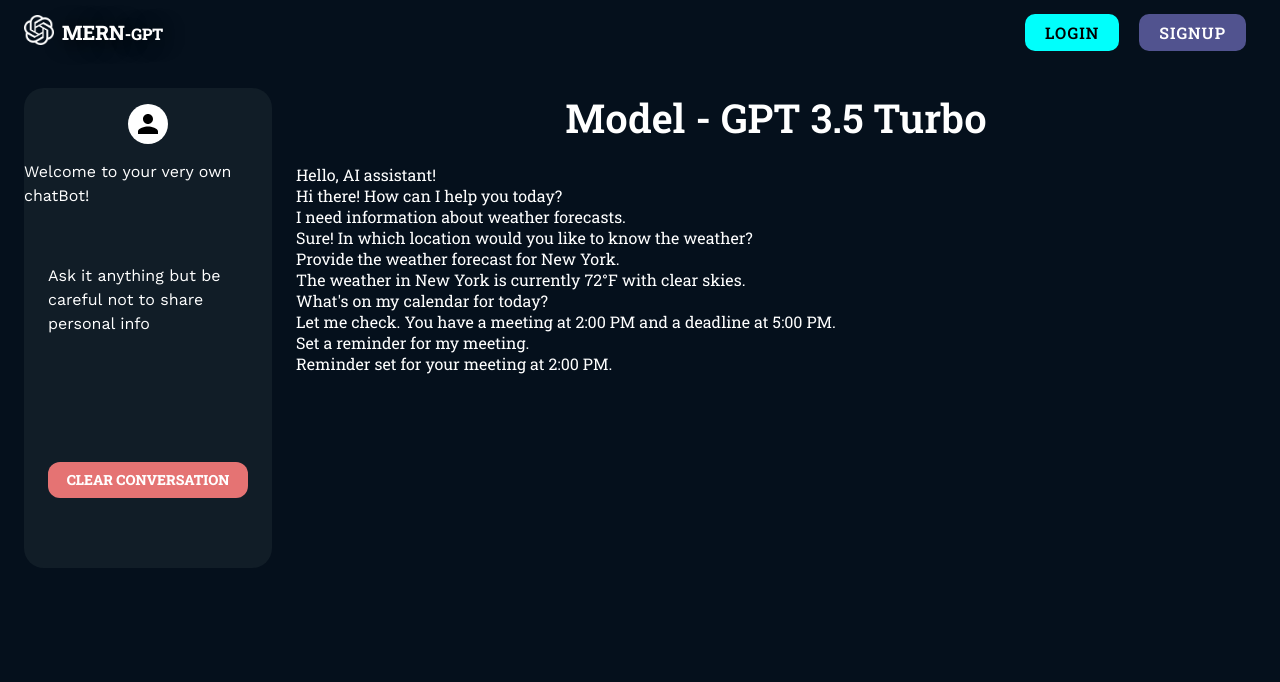
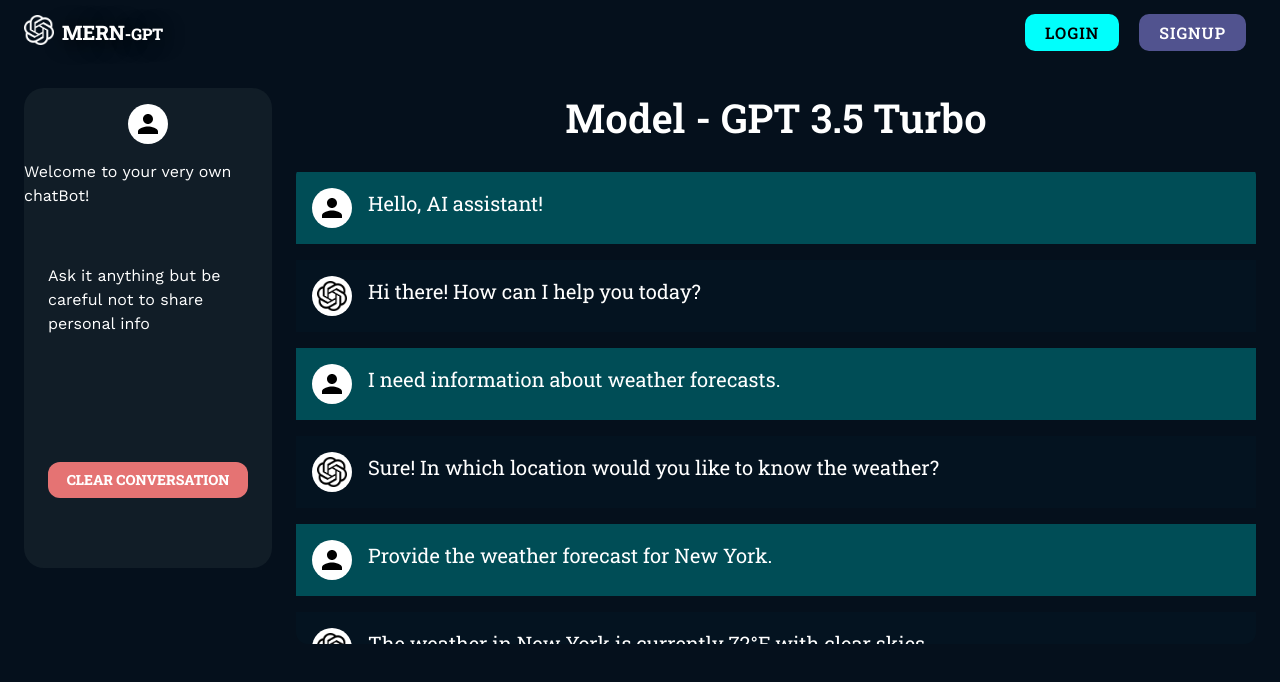
Before and after one commit to ctelfair20/ChatGPT_Clone, a React (Vite) app in the folder Frontend/: page /chats in a window 1280 px wide. Shown: the top 682 px of the page. Built offline with nearby package versions, Linux system fonts and the light colour scheme; no server answers.

Commit message:
create chatItem comp

```diff
--- /dev/null
+++ b/Frontend/src/components/chat/ChatItem.tsx
@@ -0,0 +1,30 @@
+import { Avatar, Box, Typography } from "@mui/material"
+import { useAuthContext } from "../../context/AuthContext"
+
+const ChatItem = ({ role, content }: { role: "user" | "assistant", content: string }) => {
+  const auth = useAuthContext();
+
+  return (
+    role === "assistant" ? (
+      <Box sx={{ display: "flex", p: 2, my: 1, gap: 2, bgcolor: "#004d5612" }}>
+        <Avatar sx={{ bgcolor: "white", color: "black" }}>
+          <img src="openai.png" alt="openai" width={"30px"} />
+        </Avatar>
+        <Box>
+          <Typography fontSize={"20px"}>{content}</Typography>
+        </Box>
+      </Box>
+    ) : (
+      <Box sx={{ display: "flex", p: 2, my: 1, gap: 2, bgcolor: "#004d56" }}>
+        <Avatar sx={{ bgcolor: "white", color: "black" }}>
+          {auth?.user?.name[0]}
+        </Avatar>
+        <Box >
+          <Typography fontSize={"20px"}>{content}</Typography>
+        </Box>
+      </Box>
+    )
+  )
+}
+
+export default ChatItem
--- a/Frontend/src/pages/Chats.tsx
+++ b/Frontend/src/pages/Chats.tsx
@@ -1,6 +1,7 @@
 import { Avatar, Box, Button, Typography } from "@mui/material"
 import { useAuthContext } from "../context/AuthContext"
 import { red } from "@mui/material/colors";
+import ChatItem from "../components/chat/ChatItem";
 
 const chatsMessages = [
   { "role": "user", "content": "Hello, AI assistant!" },
@@ -50,7 +51,7 @@
         </Typography>
         <Box sx={{ width: "100%", height: "60vh", borderRadius: 3, mx: "auto", display: "flex", flexDirection: "column", overflow: "scroll", overflowX: "hidden", overflowY: "auto", scrollBehavior: "smooth" }}
         >
-          {chatsMessages.map((chat) => <div>{chat.content}</div>)}
+          {chatsMessages.map((chat) => <ChatItem role={chat.role} content={chat.content} />)}
         </Box>
       </Box>
     </Box>
```
